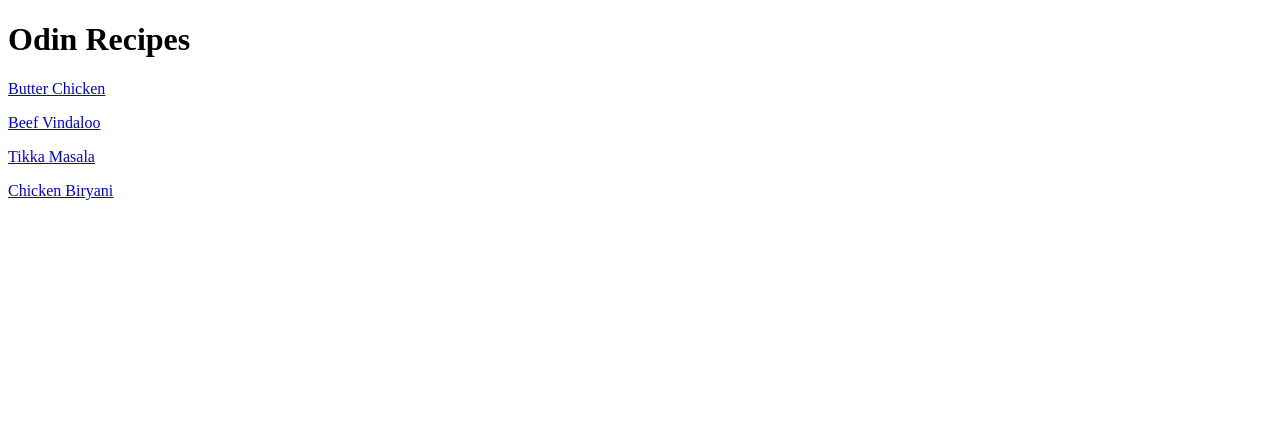
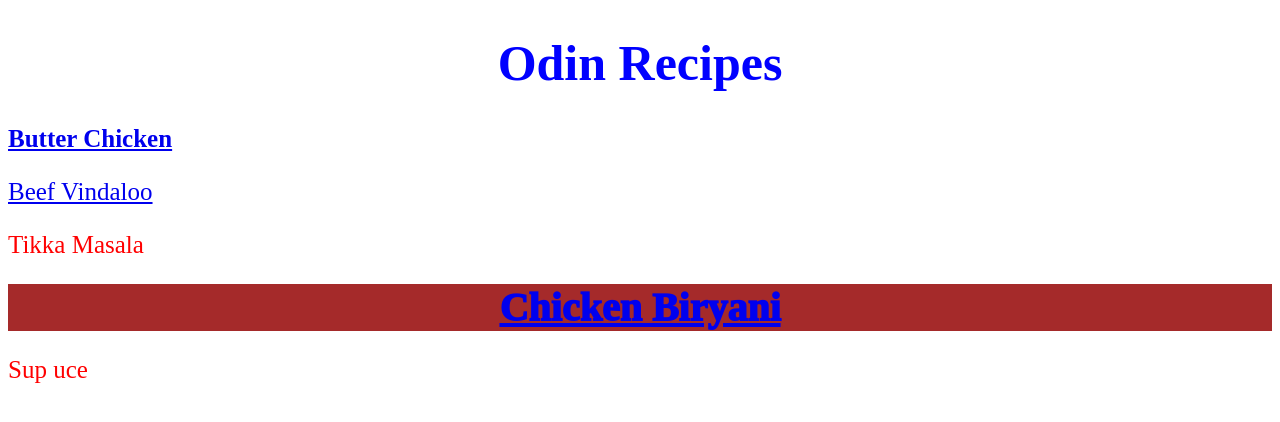
Before and after one commit to bohedog/odin-recipes, a plain HTML site: page index.html in a window 1280 px wide. Drawn offline with Linux system fonts and the light colour scheme.

Commit message:
Add random CSS to index
made some text red and purple with weird backrgound colors

```diff
--- a/index.html
+++ b/index.html
@@ -1,14 +1,15 @@
 <!DOCTYPE html>
-<html lang="en"></html>
-<html>
+<html lang="en">
     <head>
     <meta charset="UTF-8">
+    <link rel="stylesheet" href="styles.css">
     </head>
     <body>
-        <h1>Odin Recipes</h1></a>
-        <p><a href="./recipes/butter-chicken.html">Butter Chicken</a></p>
+        <h1>Odin Recipes</h1>
+        <p><strong><a href="./recipes/butter-chicken.html">Butter Chicken</a></strong></p>
         <p><a href="./recipes/butter-chicken.html">Beef Vindaloo</a></p>
-        <p><a href="./recipes/butter-chicken.html">Tikka Masala</a></p>
-        <p><a href="./recipes/butter-chicken.html">Chicken Biryani</a></p>
-    </body>
+        <p>Tikka Masala</p>
+        <div class="Biryani"><a href="./recipes/butter-chicken.html">Chicken Biryani</a></div>
+        <p>Sup uce</p>
+</body>
 </html>
--- /dev/null
+++ b/styles.css
@@ -0,0 +1,20 @@
+.Biryani {
+    font-size: 40px;
+    font-weight: 1000;
+    color: purple;
+    background-color: brown;
+    text-align: center;
+}
+
+body {
+    font-size: 25px;
+}
+
+h1 {
+    color: blue;
+    text-align: center;
+}
+
+p {
+    color: red;
+}
```
